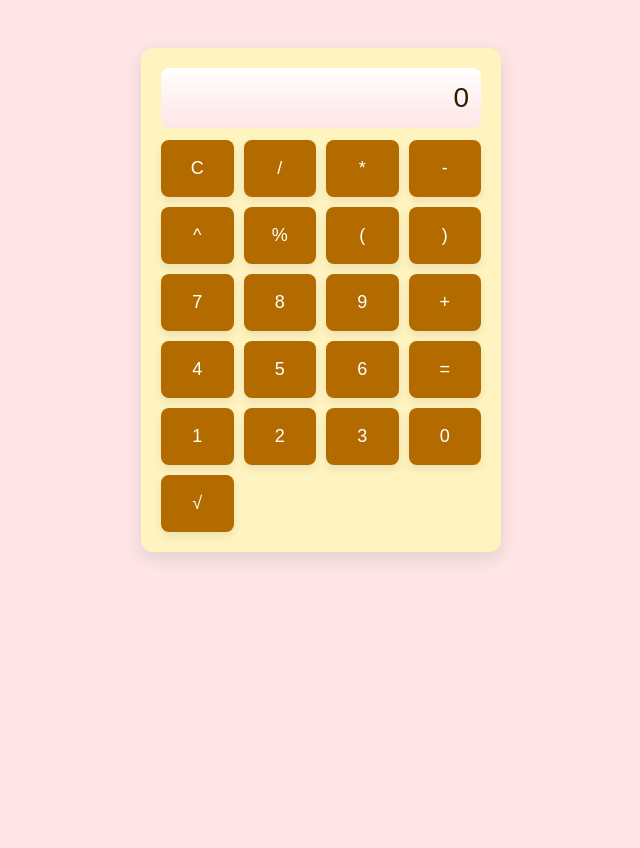
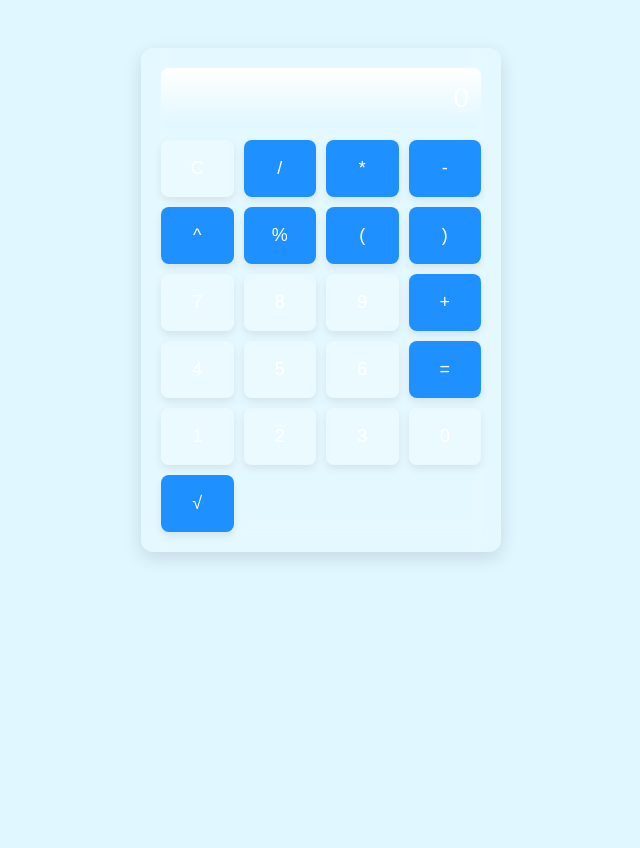
Before and after one commit to gecicidegisken/agentic-development, a Flask app: page / in a window 1280 px wide. Shown: the whole page, without its empty margins (319-959 px from the left). Run offline with Flask 3, Linux system fonts and the light colour scheme.

Commit message:
feat: modern blue glass calculator UI

```diff
--- a/static/styles.css
+++ b/static/styles.css
@@ -1,50 +1,75 @@
-/* Black & white theme calculator styles */
-:root{
-  --bg: #000000;       /* black background */
-  --panel: #ffffff;    /* white panel */
-  --accent: #000000;   /* black accent for operators */
-  --button: #ffffff;   /* white button */
-  --text: #000000;     /* black text */
+/* Blue glass theme calculator styles */
+:root {
+  --bg: #e0f7ff; /* light blue background */
+  --panel: rgba(255,255,255,0.15); /* translucent panel */
+  --accent: #1e90ff; /* dodger blue accent */
+  --button: rgba(255,255,255,0.25); /* translucent button */
+  --text: #ffffff; /* white text */
 }
 
 *{box-sizing:border-box}
-html,body{height:100%;margin:0;font-family:Arial,Helvetica,sans-serif;background:var(--bg);color:var(--text)}
+html,body{height:100%;margin:0;font-family:Arial,Helvetica,sans-serif;background:var(--bg);color:var(--text);}
 
-.calculator{max-width:360px;margin:6vh auto;background:var(--panel);padding:20px;border-radius:12px;box-shadow:0 6px 18px rgba(0,0,0,0.12)}
-.display{height:60px;background:linear-gradient(180deg,#fff 0%, var(--bg) 100%);border-radius:8px;padding:12px;font-size:28px;text-align:right;display:flex;align-items:center;justify-content:flex-end;margin-bottom:12px;color:var(--text);overflow:hidden}
-.keys{display:grid;grid-template-columns:repeat(4,1fr);gap:10px}
-.btn{background:var(--button);border:none;padding:18px;border-radius:8px;font-size:18px;color:var(--text);cursor:pointer;box-shadow:0 4px 8px rgba(0,0,0,0.08)}
-.btn[data-action="op"]{background:var(--accent)}
-.btn[data-action="equals"]{background:var(--accent)}
-.btn[data-action="clear"]{background:var(--button)}
+.calculator{
+  max-width:360px;
+  margin:6vh auto;
+  background:var(--panel);
+  backdrop-filter:blur(12px);
+  padding:20px;
+  border-radius:12px;
+  box-shadow:0 6px 18px rgba(0,0,0,0.12);
+}
+
+.display{
+  height:60px;
+  background:linear-gradient(180deg,#fff 0%, var(--bg) 100%);
+  border-radius:8px;
+  padding:12px;
+  font-size:28px;
+  text-align:right;
+  display:flex;
+  align-items:center;
+  justify-content:flex-end;
+  margin-bottom:12px;
+  color:var(--text);
+  overflow:hidden;
+}
+
+.keys{
+  display:grid;
+  grid-template-columns:repeat(4,1fr);
+  gap:10px;
+}
+
+.btn{
+  background:var(--button);
+  border:none;
+  padding:18px;
+  border-radius:8px;
+  font-size:18px;
+  color:var(--text);
+  cursor:pointer;
+  box-shadow:0 4px 8px rgba(0,0,0,0.08);
+  transition:background 0.2s, transform 0.1s;
+}
+
+.btn:hover{
+  background:rgba(255,255,255,0.35);
+  transform:translateY(-2px);
+}
+
+.btn[data-action="op"],
+.btn[data-action="equals"]{
+  background:var(--accent);
+  color:#fff;
+}
+
+.btn[data-action="clear"]{
+  background:var(--button);
+}
 
 @media (max-width:420px){
   .calculator{margin:4vh 12px}
   .display{font-size:22px}
   .btn{padding:14px}
 }
-
-:root{
-  --bg: #ffe5e5;       /* soft light red background */
-  --panel: #FFF3BF;    /* slightly deeper yellow panel color */
-  --accent: #B36B00;   /* deep amber for operators/primary actions */
-  --button: #B36B00;   /* main button color (warm golden) */
-  --text: #2B1F00;     /* dark brown for contrast on light yellow */
-}
-
-*{box-sizing:border-box}
-html,body{height:100%;margin:0;font-family:Arial,Helvetica,sans-serif;background:var(--bg);color:var(--text)}
-
-.calculator{max-width:360px;margin:6vh auto;background:var(--panel);padding:20px;border-radius:12px;box-shadow:0 6px 18px rgba(7,42,64,0.12)}
-.display{height:60px;background:linear-gradient(180deg,#fff 0%, var(--bg) 100%);border-radius:8px;padding:12px;font-size:28px;text-align:right;display:flex;align-items:center;justify-content:flex-end;margin-bottom:12px;color:var(--text);overflow:hidden}
-.keys{display:grid;grid-template-columns:repeat(4,1fr);gap:10px}
-.btn{background:var(--button);border:none;padding:18px;border-radius:8px;font-size:18px;color:white;cursor:pointer;box-shadow:0 4px 8px rgba(0,0,0,0.08)}
-.btn[data-action="op"]{background:var(--accent)}
-.btn[data-action="equals"]{background:var(--accent)}
-.btn[data-action="clear"]{background:var(--button)}
-
-@media (max-width:420px){
-  .calculator{margin:4vh 12px}
-  .display{font-size:22px}
-  .btn{padding:14px}
-}
```
